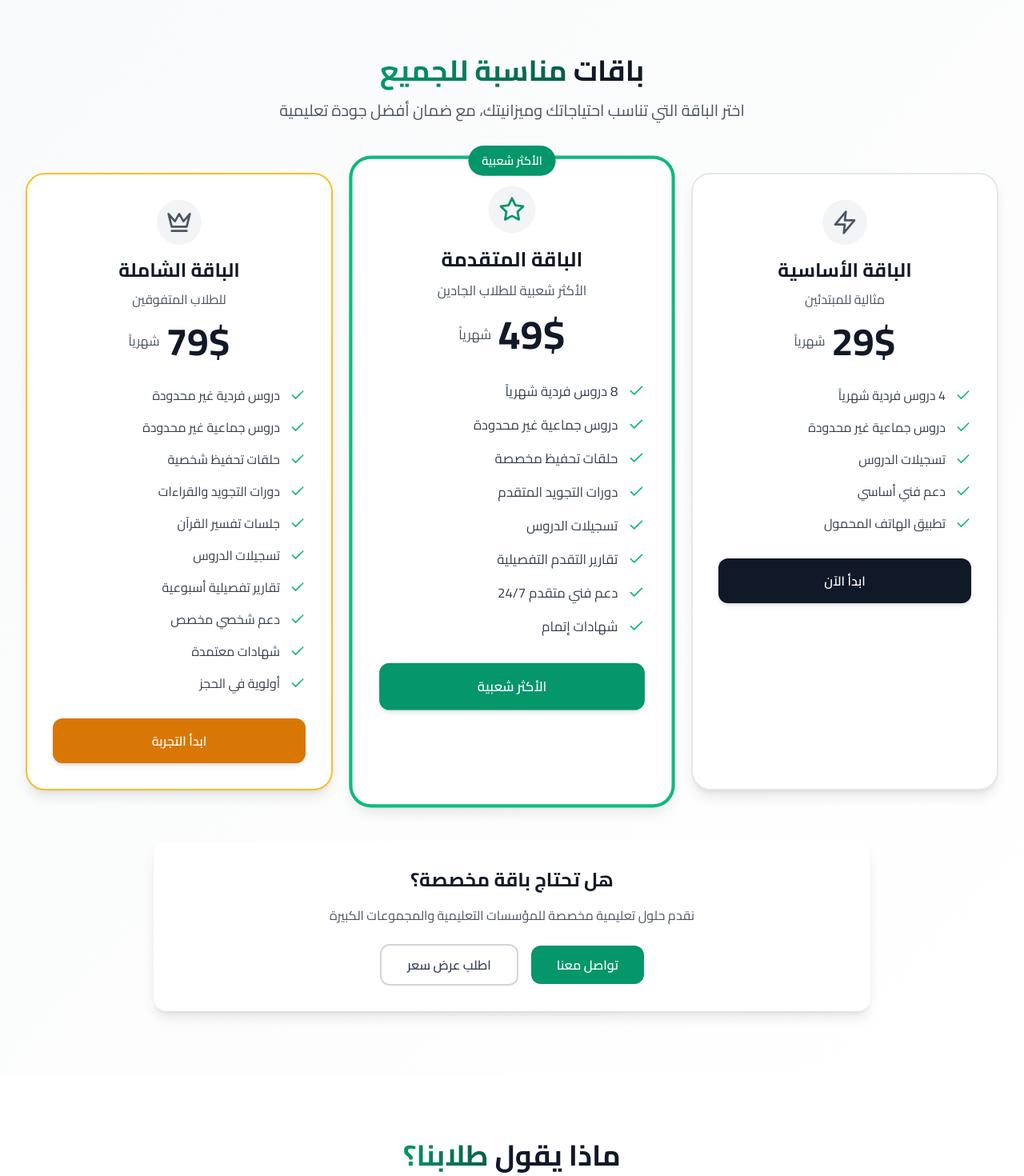
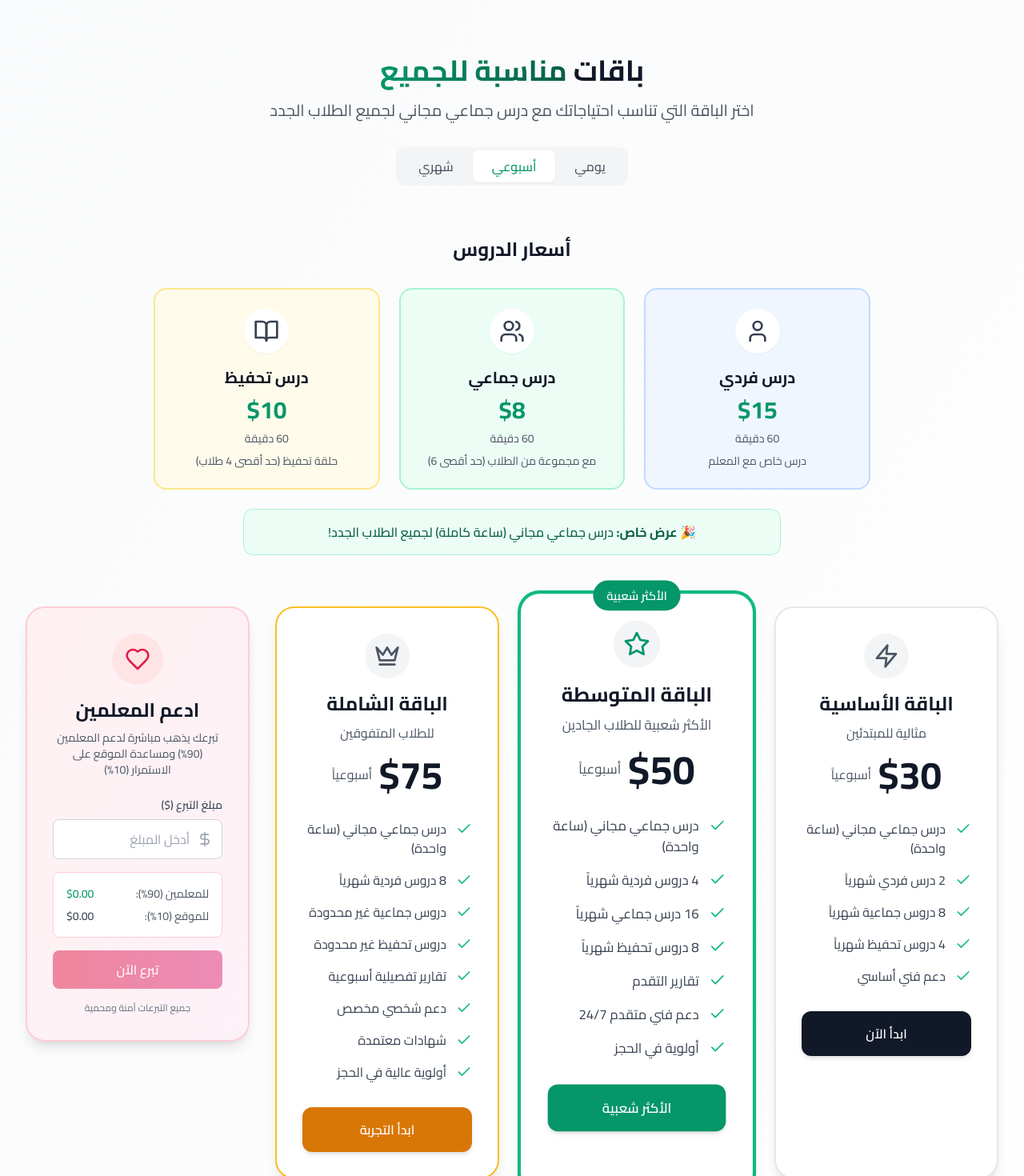
Before and after one commit to majdjoubi/Halqabolt, a React (Vite) app: page / in a window 1280 px wide. Shown: the part 4780-6250 px from the top of the page at 80% size. Built offline with nearby package versions, Linux system fonts and the light colour scheme.

Commit message:
إعادة هيكلة نموذج التسعير

```diff
--- a/src/components/Pricing.tsx
+++ b/src/components/Pricing.tsx
@@ -1,19 +1,23 @@
-import React from 'react';
-import { Check, Star, Crown, Zap } from 'lucide-react';
+import React, { useState } from 'react';
+import { Check, Star, Crown, Zap, Heart, DollarSign, Users, User, BookOpen } from 'lucide-react';
 
 const Pricing = () => {
+  const [billingCycle, setBillingCycle] = useState<'daily' | 'weekly' | 'monthly'>('weekly');
+  const [donationAmount, setDonationAmount] = useState('');
+
   const plans = [
     {
       name: 'الباقة الأساسية',
-      price: '29',
-      period: 'شهرياً',
+      dailyPrice: 5,
+      weeklyPrice: 30,
+      monthlyPrice: 100,
       description: 'مثالية للمبتدئين',
       features: [
-        '4 دروس فردية شهرياً',
-        'دروس جماعية غير محدودة',
-        'تسجيلات الدروس',
-        'دعم فني أساسي',
-        'تطبيق الهاتف المحمول'
+        'درس جماعي مجاني (ساعة واحدة)',
+        '2 درس فردي شهرياً',
+        '8 دروس جماعية شهرياً',
+        '4 دروس تحفيظ شهرياً',
+        'دعم فني أساسي'
       ],
       buttonText: 'ابدأ الآن',
       popular: false,
@@ -22,19 +26,19 @@ const Pricing = () => {
       icon: Zap
     },
     {
-      name: 'الباقة المتقدمة',
-      price: '49',
-      period: 'شهرياً',
+      name: 'الباقة المتوسطة',
+      dailyPrice: 8,
+      weeklyPrice: 50,
+      monthlyPrice: 160,
       description: 'الأكثر شعبية للطلاب الجادين',
       features: [
-        '8 دروس فردية شهرياً',
-        'دروس جماعية غير محدودة',
-        'حلقات تحفيظ مخصصة',
-        'دورات التجويد المتقدم',
-        'تسجيلات الدروس',
-        'تقارير التقدم التفصيلية',
+        'درس جماعي مجاني (ساعة واحدة)',
+        '4 دروس فردية شهرياً',
+        '16 درس جماعي شهرياً',
+        '8 دروس تحفيظ شهرياً',
+        'تقارير التقدم',
         'دعم فني متقدم 24/7',
-        'شهادات إتمام'
+        'أولوية في الحجز'
       ],
       buttonText: 'الأكثر شعبية',
       popular: true,
@@ -44,20 +48,19 @@ const Pricing = () => {
     },
     {
       name: 'الباقة الشاملة',
-      price: '79',
-      period: 'شهرياً',
+      dailyPrice: 12,
+      weeklyPrice: 75,
+      monthlyPrice: 240,
       description: 'للطلاب المتفوقين',
       features: [
-        'دروس فردية غير محدودة',
+        'درس جماعي مجاني (ساعة واحدة)',
+        '8 دروس فردية شهرياً',
         'دروس جماعية غير محدودة',
-        'حلقات تحفيظ شخصية',
-        'دورات التجويد والقراءات',
-        'جلسات تفسير القرآن',
-        'تسجيلات الدروس',
+        'دروس تحفيظ غير محدودة',
         'تقارير تفصيلية أسبوعية',
         'دعم شخصي مخصص',
         'شهادات معتمدة',
-        'أولوية في الحجز'
+        'أولوية عالية في الحجز'
       ],
       buttonText: 'ابدأ التجربة',
       popular: false,
@@ -66,6 +69,59 @@ const Pricing = () => {
       icon: Crown
     }
   ];
+
+  const lessonTypes = [
+    {
+      type: 'فردي',
+      price: 15,
+      duration: '60 دقيقة',
+      description: 'درس خاص مع المعلم',
+      icon: User,
+      color: 'bg-blue-50 border-blue-200'
+    },
+    {
+      type: 'جماعي',
+      price: 8,
+      duration: '60 دقيقة',
+      description: 'مع مجموعة من الطلاب (حد أقصى 6)',
+      icon: Users,
+      color: 'bg-emerald-50 border-emerald-200'
+    },
+    {
+      type: 'تحفيظ',
+      price: 10,
+      duration: '60 دقيقة',
+      description: 'حلقة تحفيظ (حد أقصى 4 طلاب)',
+      icon: BookOpen,
+      color: 'bg-amber-50 border-amber-200'
+    }
+  ];
+
+  const getCurrentPrice = (plan: any) => {
+    switch (billingCycle) {
+      case 'daily':
+        return plan.dailyPrice;
+      case 'weekly':
+        return plan.weeklyPrice;
+      case 'monthly':
+        return plan.monthlyPrice;
+      default:
+        return plan.weeklyPrice;
+    }
+  };
+
+  const getCycleText = () => {
+    switch (billingCycle) {
+      case 'daily':
+        return 'يومياً';
+      case 'weekly':
+        return 'أسبوعياً';
+      case 'monthly':
+        return 'شهرياً';
+      default:
+        return 'أسبوعياً';
+    }
+  };
 
   return (
     <section id="pricing" className="py-20 bg-gradient-to-br from-gray-50 to-white">
@@ -77,11 +133,79 @@ const Pricing = () => {
               مناسبة للجميع
             </span>
           </h2>
-          <p className="text-xl text-gray-600 max-w-3xl mx-auto">
-            اختر الباقة التي تناسب احتياجاتك وميزانيتك، مع ضمان أفضل جودة تعليمية
+          <p className="text-xl text-gray-600 max-w-3xl mx-auto mb-8">
+            اختر الباقة التي تناسب احتياجاتك مع درس جماعي مجاني لجميع الطلاب الجدد
+          </p>
+
+          {/* Billing Cycle Toggle */}
+          <div className="flex justify-center mb-8">
+            <div className="bg-gray-100 p-1 rounded-xl">
+              <button
+                onClick={() => setBillingCycle('daily')}
+                className={`px-6 py-2 rounded-lg font-medium transition-all ${
+                  billingCycle === 'daily'
+                    ? 'bg-white text-emerald-600 shadow-sm'
+                    : 'text-gray-600 hover:text-gray-900'
+                }`}
+              >
+                يومي
+              </button>
+              <button
+                onClick={() => setBillingCycle('weekly')}
+                className={`px-6 py-2 rounded-lg font-medium transition-all ${
+                  billingCycle === 'weekly'
+                    ? 'bg-white text-emerald-600 shadow-sm'
+                    : 'text-gray-600 hover:text-gray-900'
+                }`}
+              >
+                أسبوعي
+              </button>
+              <button
+                onClick={() => setBillingCycle('monthly')}
+                className={`px-6 py-2 rounded-lg font-medium transition-all ${
+                  billingCycle === 'monthly'
+                    ? 'bg-white text-emerald-600 shadow-sm'
+                    : 'text-gray-600 hover:text-gray-900'
+                }`}
+              >
+                شهري
+              </button>
+            </div>
+          </div>
+        </div>
+
+        {/* Lesson Types */}
+        <div className="mb-16">
+          <h3 className="text-2xl font-bold text-center text-gray-900 mb-8">أسعار الدروس</h3>
+          <div className="grid md:grid-cols-3 gap-6 max-w-4xl mx-auto">
+            {lessonTypes.map((lesson, index) => {
+              const IconComponent = lesson.icon;
+              return (
+                <div key={index} className={`${lesson.color} border-2 rounded-2xl p-6 text-center`}>
+                  <div className="inline-flex p-3 bg-white rounded-full mb-4 shadow-sm">
+                    <IconComponent className="h-8 w-8 text-gray-700" />
+                  </div>
+                  <h4 className="text-xl font-bold text-gray-900 mb-2">درس {lesson.type}</h4>
+                  <div className="text-3xl font-bold text-emerald-600 mb-2">${lesson.price}</div>
+                  <p className="text-gray-600 text-sm mb-2">{lesson.duration}</p>
+                  <p className="text-gray-600 text-sm">{lesson.description}</p>
+                </div>
+              );
+            })}
+          </div>
+          <div className="text-center mt-6">
+            <div className="bg-emerald-50 border border-emerald-200 rounded-xl p-4 max-w-2xl mx-auto">
+              <p className="text-emerald-800 font-medium">
+                🎉 <strong>عرض خاص:</strong> درس جماعي مجاني (ساعة كاملة) لجميع الطلاب الجدد!
               </p>
             </div>
+          </div>
+        </div>
 
+        {/* Subscription Plans */}
+        <div className="grid lg:grid-cols-4 gap-8">
+          {/* Plans */}
+          <div className="lg:col-span-3">
             <div className="grid lg:grid-cols-3 gap-8">
               {plans.map((plan, index) => {
                 const IconComponent = plan.icon;
@@ -108,8 +232,8 @@ const Pricing = () => {
                         <h3 className="text-2xl font-bold text-gray-900 mb-2">{plan.name}</h3>
                         <p className="text-gray-600 mb-4">{plan.description}</p>
                         <div className="flex items-center justify-center space-x-2 space-x-reverse">
-                      <span className="text-5xl font-bold text-gray-900">{plan.price}$</span>
-                      <span className="text-gray-600">{plan.period}</span>
+                          <span className="text-5xl font-bold text-gray-900">${getCurrentPrice(plan)}</span>
+                          <span className="text-gray-600">{getCycleText()}</span>
                         </div>
                       </div>
 
@@ -132,22 +256,95 @@ const Pricing = () => {
                 );
               })}
             </div>
+          </div>
 
-        <div className="mt-16 text-center">
-          <div className="bg-white rounded-2xl shadow-lg p-8 max-w-4xl mx-auto">
-            <h3 className="text-2xl font-bold text-gray-900 mb-4">
-              هل تحتاج باقة مخصصة؟
+          {/* Donation Section */}
+          <div className="lg:col-span-1">
+            <div className="bg-gradient-to-br from-rose-50 to-pink-50 rounded-3xl shadow-lg p-8 border-2 border-rose-200 sticky top-8">
+              <div className="text-center mb-6">
+                <div className="inline-flex p-4 bg-rose-100 rounded-full mb-4">
+                  <Heart className="h-8 w-8 text-rose-600" />
+                </div>
+                <h3 className="text-2xl font-bold text-gray-900 mb-2">ادعم المعلمين</h3>
+                <p className="text-gray-600 text-sm">
+                  تبرعك يذهب مباشرة لدعم المعلمين (90%) ومساعدة الموقع على الاستمرار (10%)
+                </p>
+              </div>
+
+              <div className="space-y-4">
+                <div>
+                  <label className="block text-sm font-medium text-gray-700 mb-2">
+                    مبلغ التبرع ($)
+                  </label>
+                  <div className="relative">
+                    <DollarSign className="absolute right-3 top-1/2 transform -translate-y-1/2 h-5 w-5 text-gray-400" />
+                    <input
+                      type="number"
+                      value={donationAmount}
+                      onChange={(e) => setDonationAmount(e.target.value)}
+                      placeholder="أدخل المبلغ"
+                      className="w-full pr-10 pl-4 py-3 border border-gray-300 rounded-lg focus:ring-2 focus:ring-rose-500 focus:border-rose-500"
+                      min="1"
+                    />
+                  </div>
+                </div>
+
+                <div className="bg-white rounded-lg p-4 border border-rose-200">
+                  <div className="text-sm text-gray-600 space-y-2">
+                    <div className="flex justify-between">
+                      <span>للمعلمين (90%):</span>
+                      <span className="font-medium text-emerald-600">
+                        ${donationAmount ? (Number(donationAmount) * 0.9).toFixed(2) : '0.00'}
+                      </span>
+                    </div>
+                    <div className="flex justify-between">
+                      <span>للموقع (10%):</span>
+                      <span className="font-medium text-gray-700">
+                        ${donationAmount ? (Number(donationAmount) * 0.1).toFixed(2) : '0.00'}
+                      </span>
+                    </div>
+                  </div>
+                </div>
+
+                <button
+                  disabled={!donationAmount || Number(donationAmount) <= 0}
+                  className="w-full bg-gradient-to-r from-rose-600 to-pink-600 text-white py-3 rounded-lg hover:from-rose-700 hover:to-pink-700 transition-all duration-200 font-semibold disabled:opacity-50 disabled:cursor-not-allowed"
+                >
+                  تبرع الآن
+                </button>
+
+                <div className="text-center">
+                  <p className="text-xs text-gray-500">
+                    جميع التبرعات آمنة ومحمية
+                  </p>
+                </div>
+              </div>
+            </div>
+          </div>
+        </div>
+
+        {/* Revenue Sharing Info */}
+        <div className="mt-16 bg-gradient-to-r from-emerald-50 to-blue-50 rounded-3xl p-8 lg:p-12">
+          <div className="text-center mb-8">
+            <h3 className="text-3xl font-bold text-gray-900 mb-4">
+              نموذج عادل للجميع
             </h3>
-            <p className="text-gray-600 mb-6">
-              نقدم حلول تعليمية مخصصة للمؤسسات التعليمية والمجموعات الكبيرة
+            <p className="text-gray-600 max-w-2xl mx-auto">
+              نحن نؤمن بالعدالة في توزيع الأرباح بين المعلمين والمنصة
             </p>
-            <div className="flex flex-col sm:flex-row gap-4 justify-center items-center">
-              <button className="bg-emerald-600 hover:bg-emerald-700 text-white px-8 py-3 rounded-xl transition-all duration-200 font-semibold">
-                تواصل معنا
-              </button>
-              <button className="border-2 border-gray-300 hover:border-gray-400 text-gray-700 px-8 py-3 rounded-xl transition-all duration-200 font-semibold">
-                اطلب عرض سعر
-              </button>
+          </div>
+
+          <div className="grid md:grid-cols-2 gap-8">
+            <div className="bg-white rounded-2xl p-6 shadow-md">
+              <h4 className="text-xl font-bold text-gray-900 mb-4">حصة المعلم</h4>
+              <div className="text-4xl font-bold text-emerald-600 mb-2">70%</div>
+              <p className="text-gray-600">من رسوم كل درس تذهب مباشرة للمعلم</p>
+            </div>
+
+            <div className="bg-white rounded-2xl p-6 shadow-md">
+              <h4 className="text-xl font-bold text-gray-900 mb-4">حصة المنصة</h4>
+              <div className="text-4xl font-bold text-blue-600 mb-2">30%</div>
+              <p className="text-gray-600">لتطوير المنصة وتقديم أفضل الخدمات</p>
             </div>
           </div>
         </div>
```
Lines whose indentation alone changed are shown as unchanged.
